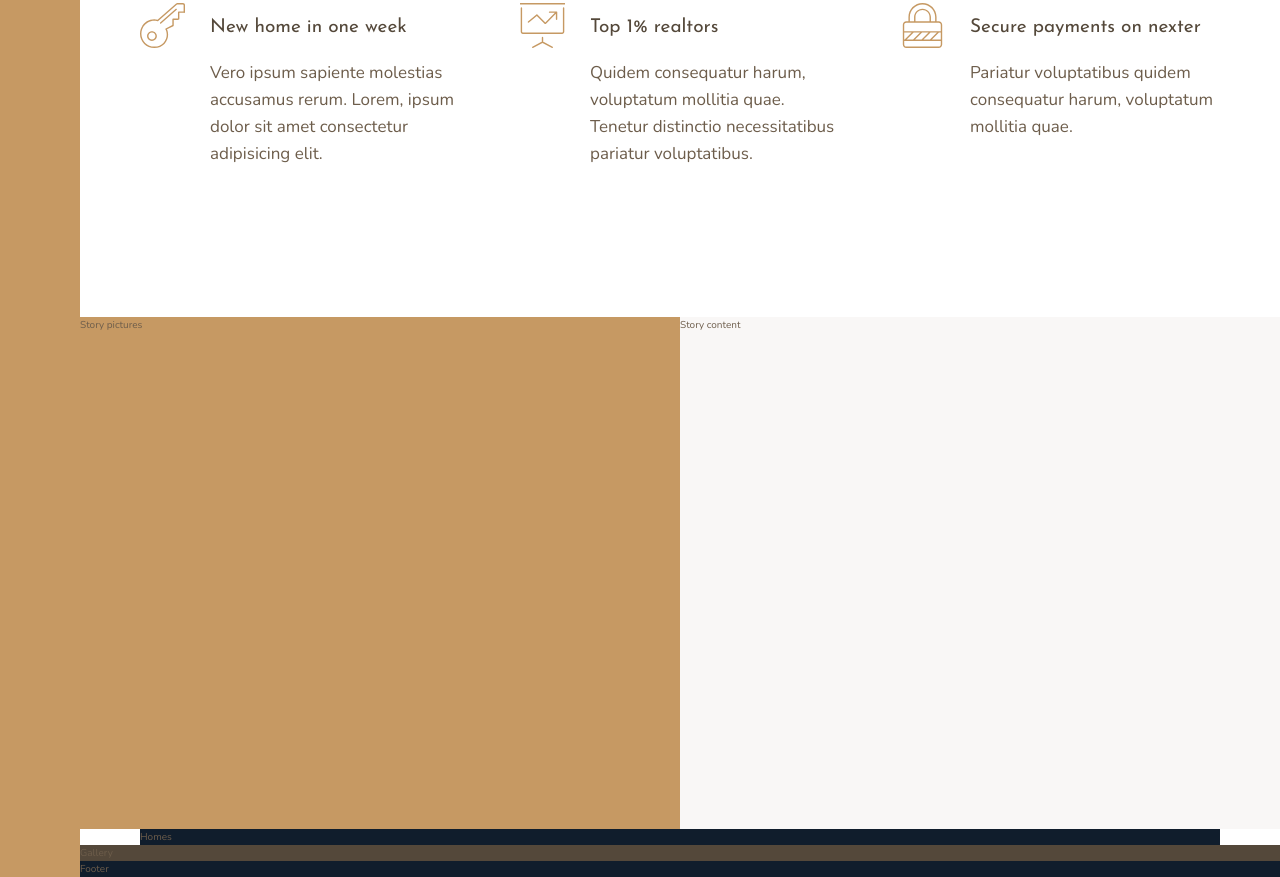
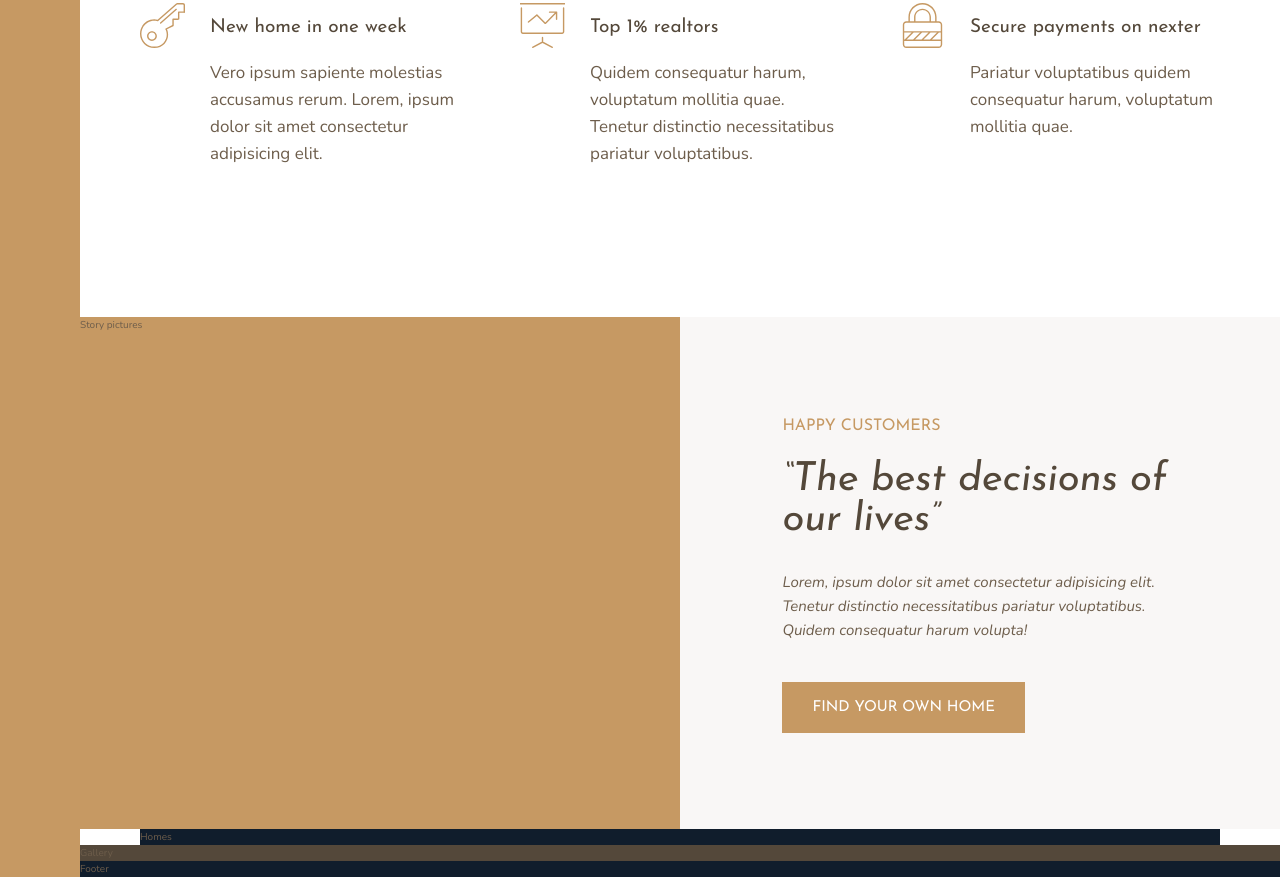
Before and after one commit to Osornio8/Nexter, a website: page index.html in a window 1280 px wide. Shown: the part 991-1868 px from the top of the page. Drawn offline with nearby package versions, Linux system fonts and the light colour scheme.

Commit message:
Building the Story Section - Part 1

```diff
--- a/index.html
+++ b/index.html
@@ -88,7 +88,11 @@
     </div>
 
     <div class="story__content">
-        Story content
+        <h3 class="heading-3 mb-sm">Happy Customers</h3>
+        <h2 class="heading-2 heading-2--dark mb-md">&ldquo;The best decisions of our lives&rdquo;</h2>
+        <p class="story__text"> Lorem, ipsum dolor sit amet consectetur adipisicing elit. Tenetur distinctio
+            necessitatibus pariatur voluptatibus. Quidem consequatur harum volupta!</p>
+        <button class="btn">Find your own home</button>
     </div>
 
     <section class="homes">
--- a/sass/_story.scss
+++ b/sass/_story.scss
@@ -8,5 +8,24 @@
     &__content {
         background-color: $color-grey-light-1;
         grid-column: col-start 5 / full-end;
+
+        padding: 6rem 8vw;;
+
+        /* Flex Method
+        display: flex;
+        flex-direction: column;
+        justify-content: center;
+        align-items: flex-start;
+        */
+
+        display: grid;
+        align-content: center;
+        justify-items: start;
+    }
+
+    &__text {
+        font-size: 1.5rem;
+        font-style: italic;
+        margin-bottom: 4rem;
     }
 }
--- a/sass/_typography.scss
+++ b/sass/_typography.scss
@@ -9,10 +9,24 @@
 
 .heading-2 {
     @extend %heading;
+    font-size: 4rem;
+    font-style: italic;
+    line-height: 1;
+
+    &--light {
+        color: $color-grey-light-1;
+    }
+
+    &--dark {
+        color: $color-grey-dark-1;
+    }
 }
 
 .heading-3 {
     @extend %heading;
+    font-size: 1.6rem;
+    color: $color-primary;
+    text-transform: uppercase;
 }
 
 .heading-4 {
@@ -27,3 +41,36 @@
         color: $color-grey-dark-1;
     }
 }
+
+.btn {
+    background-color: $color-primary;
+    color: #fff;
+    border: none;
+    border-radius: 0;
+    font-family: $font-display;
+    font-size: 1.5rem;
+    text-transform: uppercase;
+    padding: 1.8rem 3rem;
+    cursor: pointer;
+    transition: all .2s;
+
+    &:hover {
+        background-color: $color-primary-dark;
+    }
+}
+
+.mb-sm {
+    margin-bottom: 2rem;
+}
+
+.mb-md {
+    margin-bottom: 3rem;
+}
+
+.mb-lg {
+    margin-bottom: 4rem;
+}
+
+.mb-hg {
+    margin-bottom: 8rem;
+}
```
Also changed, not shown: css/style.css, img/text.txt (line endings or trailing spaces).
